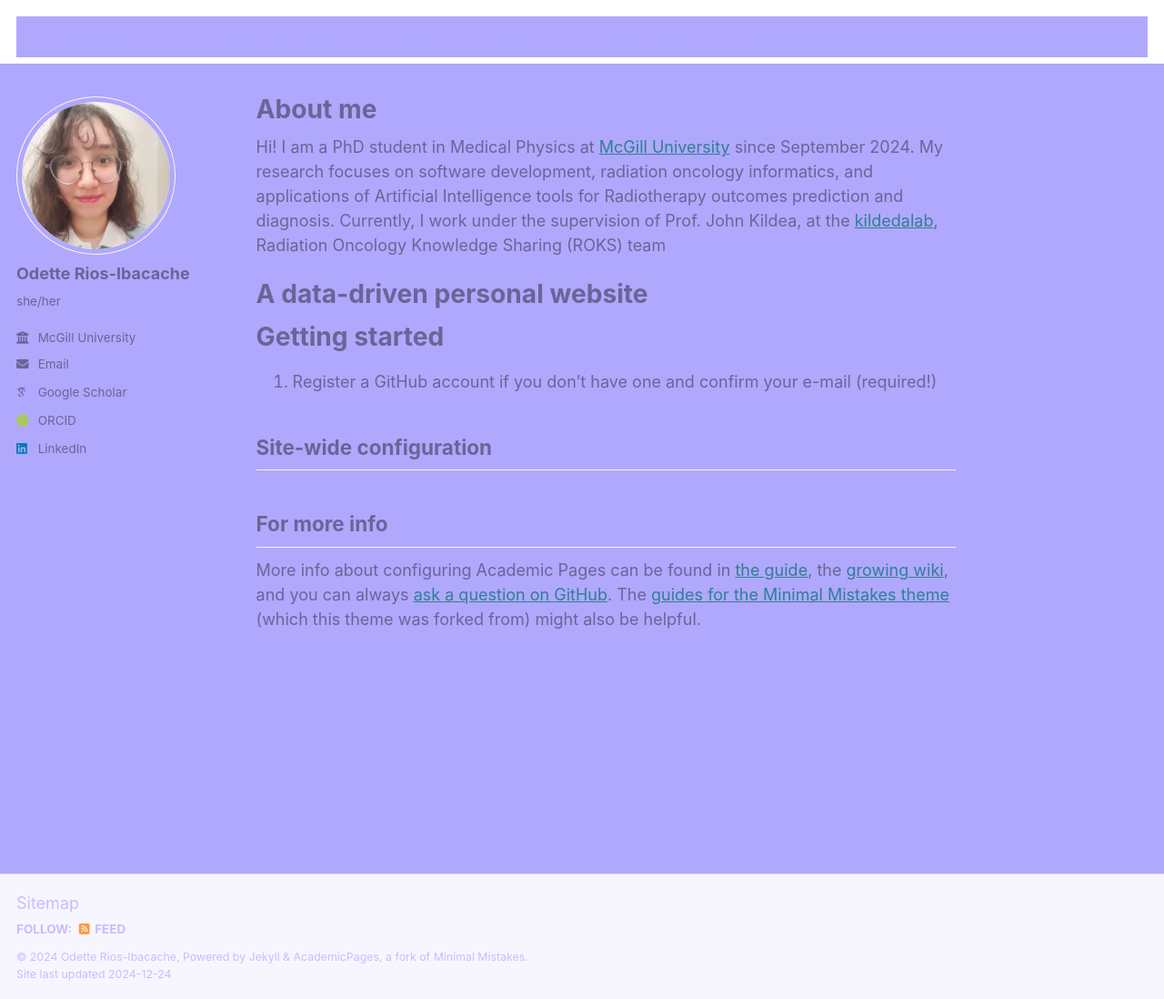
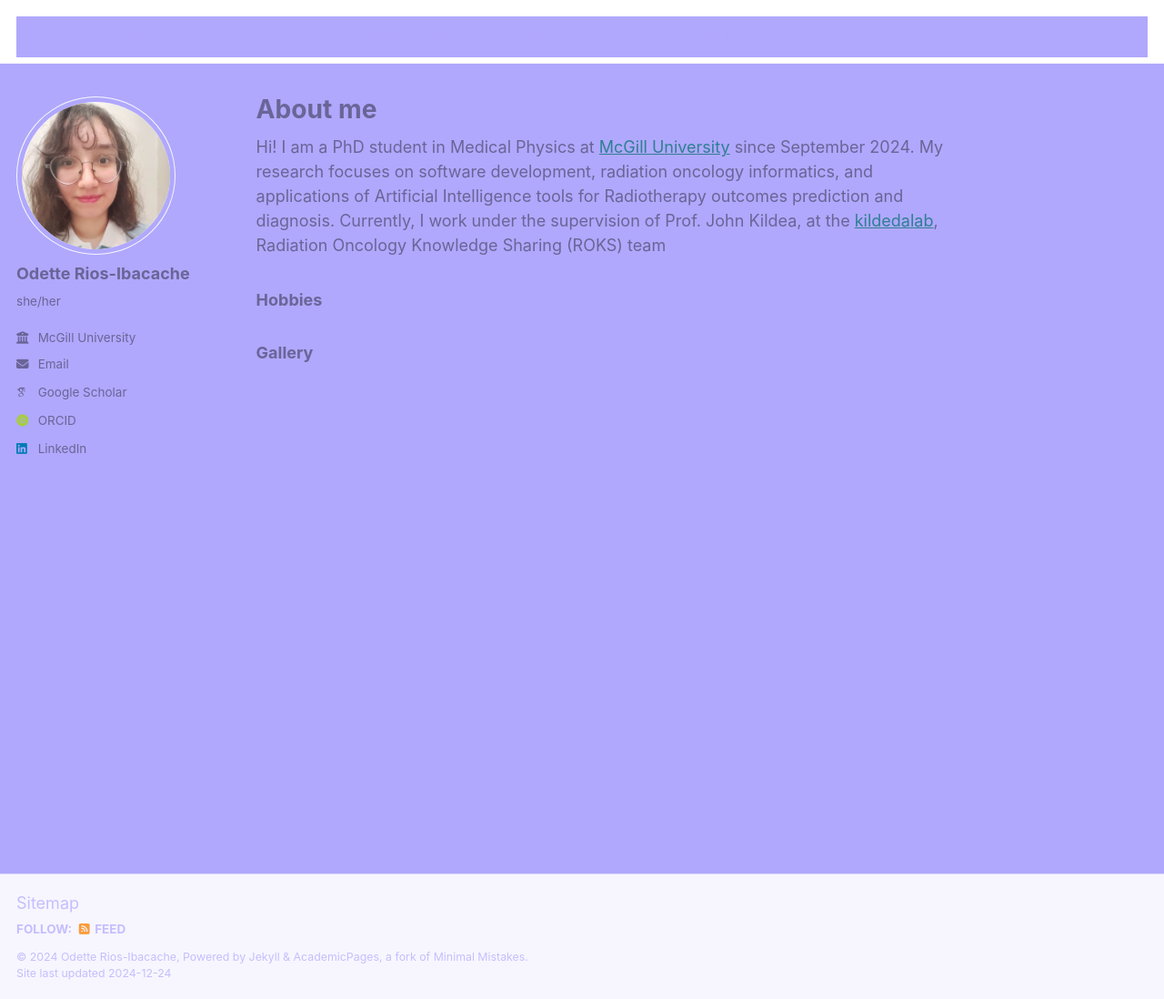
Before and after one commit to OdetteRiosI/odetteriosi.github.io, a Jekyll site: the page built from _pages/about.md, in a window 1280 px wide and 1098 px high. Shown: the whole window at 91% size. Built offline with Jekyll 4.4.1, drawn with Linux system fonts in a browser that asks for light colours; some web fonts are replaced.

Commit message:
Update about.md

```diff
--- a/_pages/about.md
+++ b/_pages/about.md
@@ -9,18 +9,6 @@ redirect_from:
 
 Hi! I am a PhD student in Medical Physics at  [McGill University](https://www.mcgill.ca) since September 2024. My research focuses on software development, radiation oncology informatics, and applications of Artificial Intelligence tools for Radiotherapy outcomes prediction and diagnosis. Currently, I work under the supervision of Prof. John Kildea, at the [kildedalab](https://kildealab.com), Radiation Oncology Knowledge Sharing (ROKS) team
 
-A data-driven personal website
-======
+### Hobbies
 
-
-Getting started
-======
-1. Register a GitHub account if you don't have one and confirm your e-mail (required!)
-
-
-Site-wide configuration
-------
-
-For more info
-------
-More info about configuring Academic Pages can be found in [the guide](https://academicpages.github.io/markdown/), the [growing wiki](https://github.com/academicpages/academicpages.github.io/wiki), and you can always [ask a question on GitHub](https://github.com/academicpages/academicpages.github.io/discussions). The [guides for the Minimal Mistakes theme](https://mmistakes.github.io/minimal-mistakes/docs/configuration/) (which this theme was forked from) might also be helpful.
+### Gallery
```
